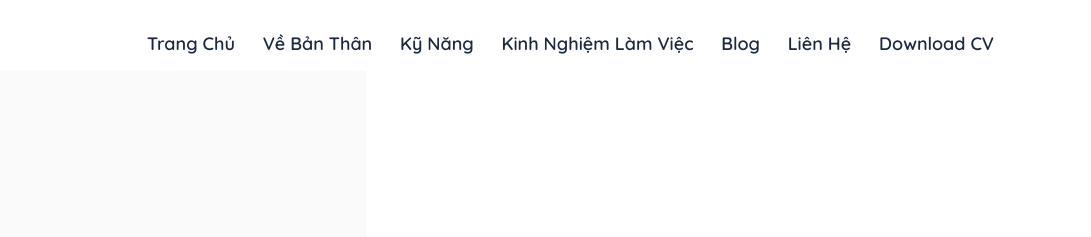
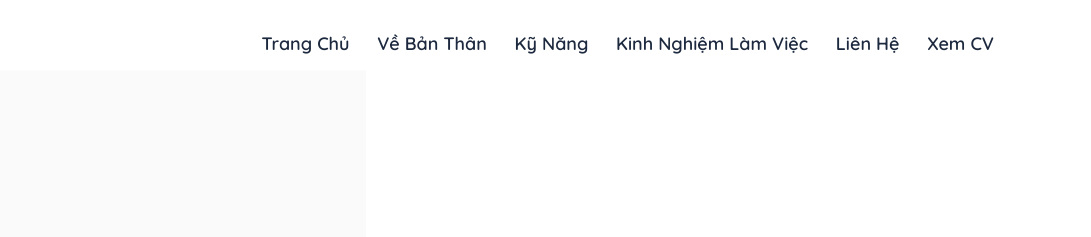
Before and after one commit to nguyenthanhphatdeveloper/nguyenthanhphat, a plain HTML site: page index.html in a window 1280 px wide. Shown: the top 237 px of the page, 189-1280 px from the left. Drawn offline with nearby package versions, Linux system fonts and the light colour scheme.

Commit message:
update code new

```diff
--- a/index.html
+++ b/index.html
@@ -127,9 +127,8 @@
 								<li><a href="#about">Về bản thân</a></li>
 								<li><a href="#skills">Kỹ năng</a></li>
 								<li><a href="#resume">Kinh nghiệm làm việc</a></li>
-								<li><a href="#blog">Blog</a></li>
 								<li><a href="#contact">Liên hệ</a></li>
-								<li><a href="pdf/Nguyen-Thanh-Phat.pdf" target="_blank">Download CV</a>
+								<li><a href="pdf/Nguyen-Thanh-Phat.pdf" target="_blank">Xem CV</a>
 								</li>
 							</ul>
 						</nav>
```
